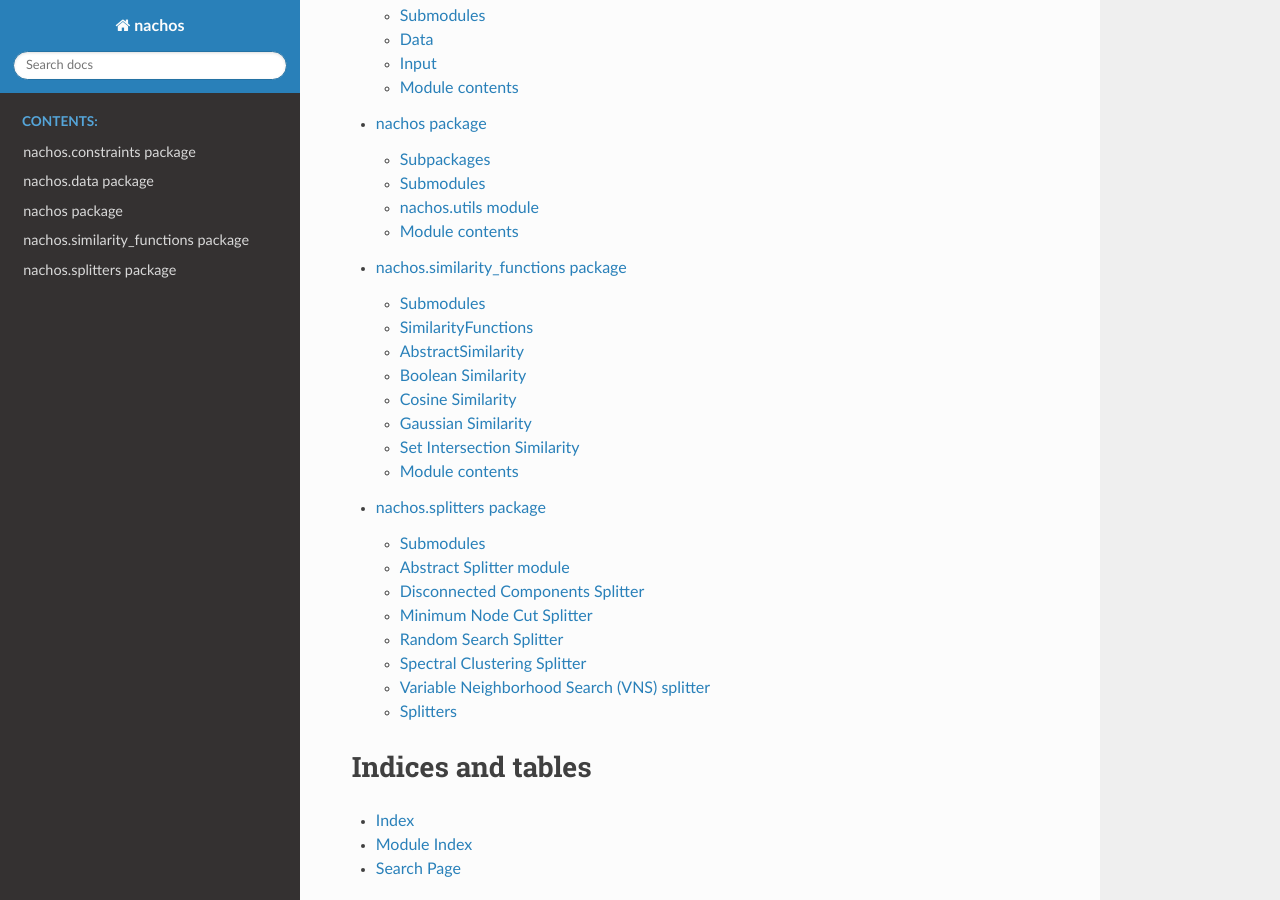
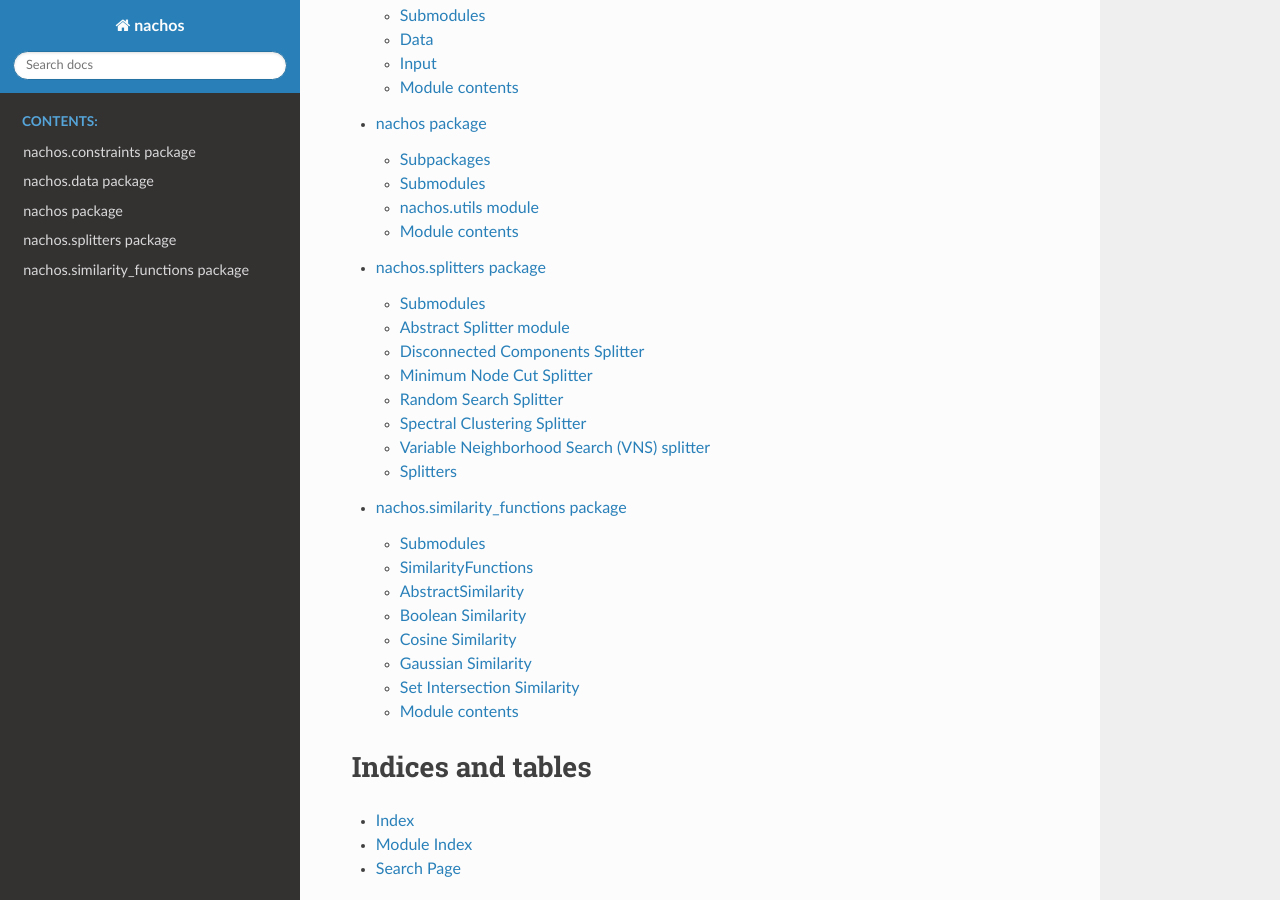
Before and after one commit to m-wiesner/nachos, a Sphinx documentation site: the page built from docs/source/index.rst, in a window 1280 px wide and 900 px high, scrolled down 504 px. Built offline with Sphinx 7.4.7 and the Read the Docs theme 2.0.0, drawn with Linux system fonts in a browser that asks for light colours.

```diff
--- a/docs/source/index.rst
+++ b/docs/source/index.rst
@@ -13,8 +13,8 @@ Welcome to nachos's documentation!
    nachos.constraints
    nachos.data
    nachos
+   nachos.splitters
    nachos.similarity_functions
-   nachos.splitters
 
 Indices and tables
 ==================
```
